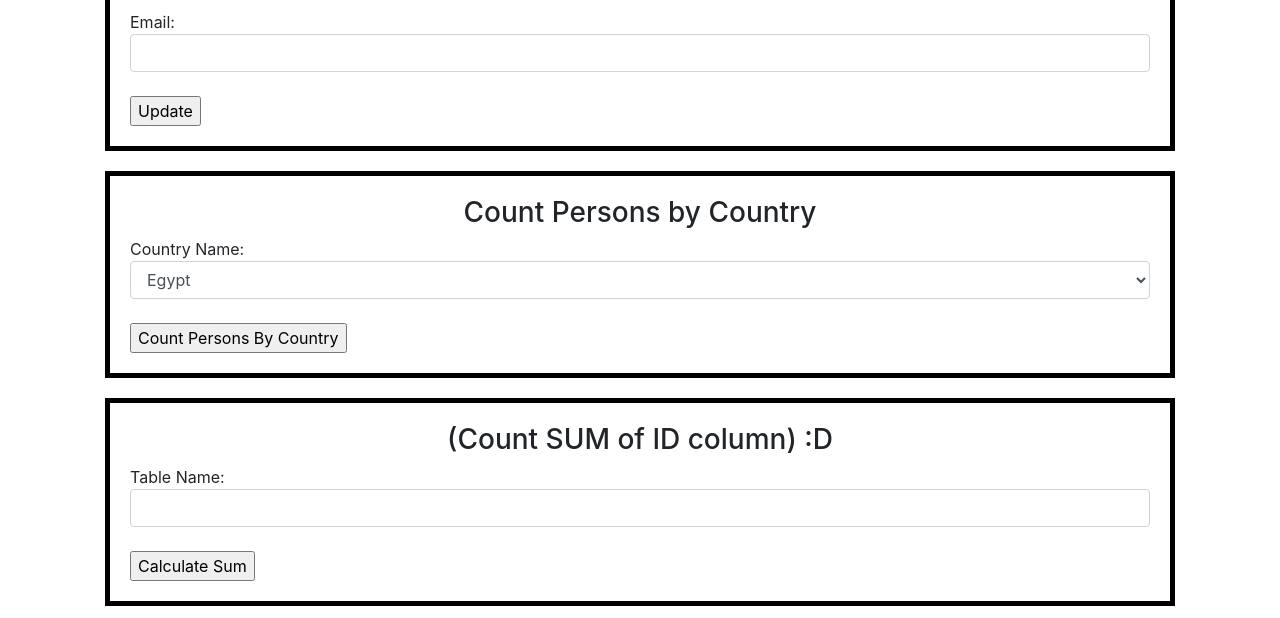
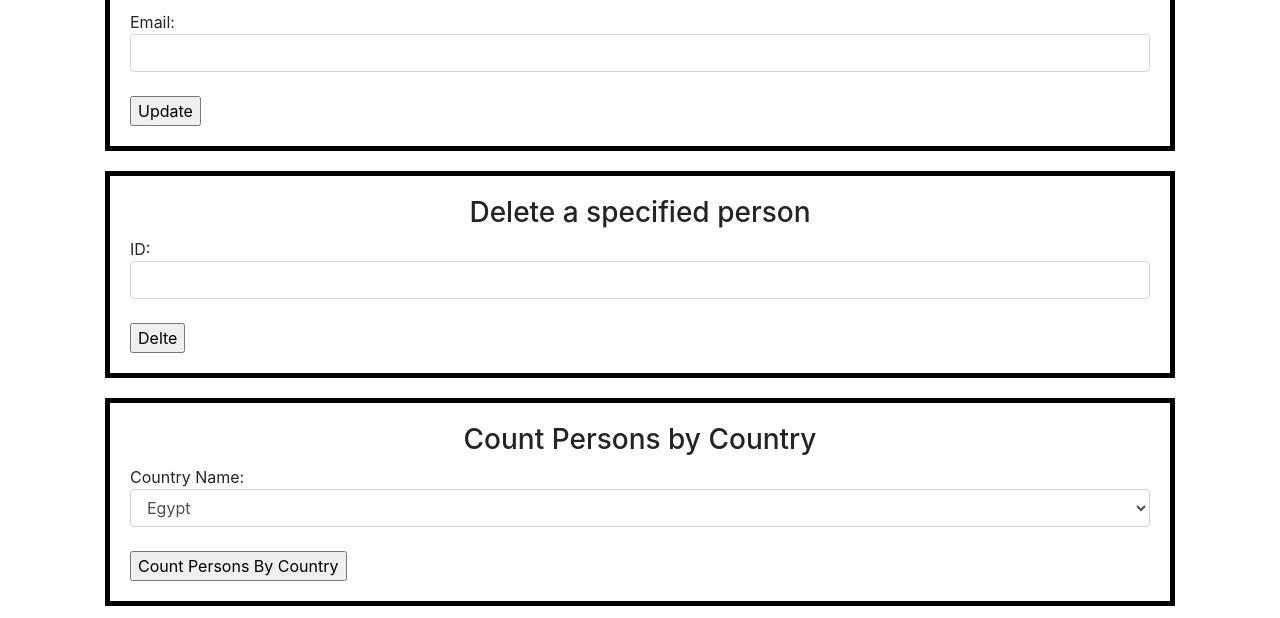
Before and after one commit to RamiRafee/CRUD-Operations-University-Lab, a Flask app: page / in a window 1280 px wide. Shown: the part 2184-2802 px from the top of the page. Run offline with Flask 2, Linux system fonts and the light colour scheme; some libraries are stand-ins or nearby versions.

Commit message:
added:insertion for extra tables, delete feature,improved:read feature

```diff
--- a/app.py
+++ b/app.py
@@ -36,6 +36,38 @@ def insert_projects(first_p, second_p, third_p, person_id):
         cursor.execute("INSERT INTO project (projectName, person_idperson) VALUES (%s, %s)", (third_p, person_id))
         connection.commit()
 
+def insert_languages(first_l, second_l, third_l, person_id):
+    if first_l:
+        cursor.execute("INSERT INTO language (languageName, person_idperson) VALUES (%s, %s)", (first_l, person_id))
+        connection.commit()
+    if second_l:
+        cursor.execute("INSERT INTO language (languageName, person_idperson) VALUES (%s, %s)", (second_l, person_id))
+        connection.commit()
+    if third_l:
+        cursor.execute("INSERT INTO language (languageName, person_idperson) VALUES (%s, %s)", (third_l, person_id))
+        connection.commit()
+
+def insert_hobbies(first_h, second_h, third_h, person_id):
+    if first_h:
+        cursor.execute("INSERT INTO hobby (hobbyName, person_idperson) VALUES (%s, %s)", (first_h, person_id))
+        connection.commit()
+    if second_h:
+        cursor.execute("INSERT INTO hobby (hobbyName, person_idperson) VALUES (%s, %s)", (second_h, person_id))
+        connection.commit()
+    if third_h:
+        cursor.execute("INSERT INTO hobby (hobbyName, person_idperson) VALUES (%s, %s)", (third_h, person_id))
+        connection.commit()
+
+def insert_trainings(first_t, second_t, third_t, person_id):
+    if first_t:
+        cursor.execute("INSERT INTO site (siteAddress, person_idperson) VALUES (%s, %s)", (first_t, person_id))
+        connection.commit()
+    if second_t:
+        cursor.execute("INSERT INTO site (siteAddress, person_idperson) VALUES (%s, %s)", (second_t, person_id))
+        connection.commit()
+    if third_t:
+        cursor.execute("INSERT INTO site (siteAddress, person_idperson) VALUES (%s, %s)", (third_t, person_id))
+        connection.commit()
 
 
 
@@ -48,6 +80,11 @@ def read_person_query(first_name):
 def update_person_query(idperson, first, last, city, address, country, email):
     update_person = "UPDATE person SET fName = %s, lName = %s, city = %s, Address = %s, country = %s, email = %s WHERE idperson = %s"
     cursor.execute(update_person, (first, last, city, address, country, email, idperson))
+    connection.commit()
+
+def delete_person_query(idperson):
+    delete_person = "DELETE FROM person WHERE idperson = %s"
+    cursor.execute(delete_person, (idperson,))
     connection.commit()
 
 
@@ -90,6 +127,15 @@ def index():
         first_p = request.form.get('firstP')
         second_p = request.form.get('secondP')
         third_p = request.form.get('thirdP')
+        first_l = request.form.get('firstL')
+        second_l = request.form.get('secondL')
+        third_l = request.form.get('thirdL')
+        first_h = request.form.get('firstH')
+        second_h = request.form.get('secondH')
+        third_h = request.form.get('thirdH')
+        first_t = request.form.get('firstT')
+        second_t = request.form.get('secondT')
+        third_t = request.form.get('thirdT')
 
         insert_person(first_name, last_name, city, address, country, email)
 
@@ -98,6 +144,9 @@ def index():
 
         insert_courses(first_c, second_c, third_c, person_id)
         insert_projects(first_p, second_p, third_p, person_id)
+        insert_hobbies(first_h,second_h,third_h,person_id)
+        insert_languages(first_l,second_l,third_l,person_id)
+        insert_trainings(first_t,second_t,third_t,person_id)
 
         return "Data inserted successfully!"
     else:
@@ -108,9 +157,26 @@ def index():
 @app.route('/read_person', methods=['POST'])
 def read_person():
     first_name = request.form['first_name']
-    # Call  read_person function
+    # Get person details
     person = read_person_query(first_name)
-    return render_template('person.html', person=person)
+
+    person_id = person[0]
+    # Get courses for the person
+    cursor.execute("SELECT courseName FROM course WHERE person_idperson = %s", (person_id,))
+    courses = [row[0] for row in cursor.fetchall()]
+
+    # Get languages for the person
+    cursor.execute("SELECT languageName FROM language WHERE person_idperson = %s", (person_id,))
+    languages = [row[0] for row in cursor.fetchall()]
+
+    # Get hobbies for the person
+    cursor.execute("SELECT hobbyName FROM hobby WHERE person_idperson = %s", (person_id,))
+    hobbies = [row[0] for row in cursor.fetchall()]
+
+    # Get training for the person
+    cursor.execute("SELECT siteAddress FROM site WHERE person_idperson = %s", (person_id,))
+    training = [row[0] for row in cursor.fetchall()]
+    return render_template('person.html', person=person, courses=courses, languages=languages, hobbies=hobbies, training=training)
 
 @app.route('/update_person', methods=['POST'])
 def update_person():
@@ -126,7 +192,11 @@ def update_person():
     updatedPerson = read_person_query(first)
     return render_template('person.html', person=updatedPerson,title = "UPDATED")
 
-
+@app.route('/delete_person', methods=['POST'])
+def delete_person():
+    idperson = request.form['idperson']
+    delete_person_query(idperson)
+    return "Person deleted successfully!"
 
 # Flask Code for Aggregation functions
 @app.route('/count_persons_by_country', methods=['POST'])
--- a/templates/index.html
+++ b/templates/index.html
@@ -73,7 +73,7 @@
                         <td>Languages:</td>
                         <td><input class ="form-control" type="text" name="firstL" value="" size="50"/>
                         <input class ="form-control" type="text" name="secondL" value="" size="50"/>
-                        <input class ="form-control" type="text" name="yhirdL" value="" size="50"/>
+                        <input class ="form-control" type="text" name="thirdL" value="" size="50"/>
                         </td>
                     </tr>
                     <tr>
@@ -116,6 +116,11 @@
             </select><br>
             Email: <input class ="form-control" type="text" name="email"><br>
             <input type="submit" value="Update">
+        </form>
+        <form action="/delete_person" method="POST">
+            <h3 class="text-center">Delete a specified person</h3>
+            ID: <input class ="form-control" type="text" name="idperson"><br>
+            <input  type="submit" value="Delte">
         </form>
         <form action="/count_persons_by_country" method="POST">
             <h3 class="text-center">Count Persons by Country</h3>
```
Also changed, not shown: cvProject.sql (+6 -6 lines), templates/person.html (+27 -0 lines).
